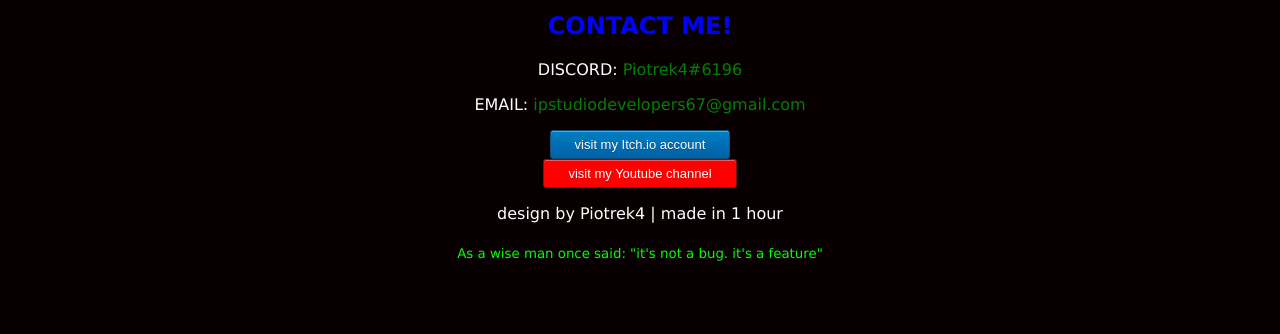
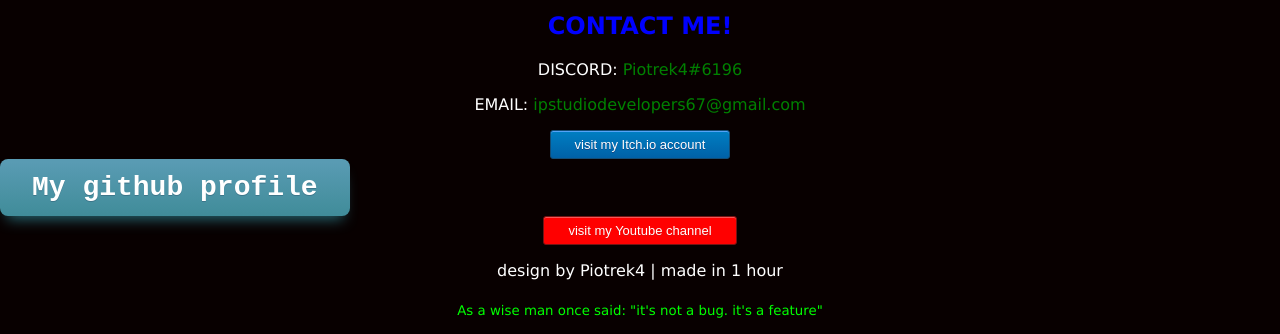
Before and after one commit to PiotrekUnityDeveloper/piotrek4.github.io, a plain HTML site: page index.html in a window 1280 px wide. Shown: the part 4437-4771 px from the top of the page. Before the commit the page ends 4714 px from the top, so only its background shows below. Drawn offline with Linux system fonts and the light colour scheme.

Commit message:
Update index.html

```diff
--- a/index.html
+++ b/index.html
@@ -508,6 +508,34 @@
 	top:1px;
 }
 </style>
+<div class ="button3">
+<a href="#" class="hejkaa">My github profile</a>
+</div>
+<style>
+.hejkaa {
+	box-shadow: 0px 10px 14px -7px #276873;
+	background:linear-gradient(to bottom, #599bb3 5%, #408c99 100%);
+	background-color:#599bb3;
+	border-radius:8px;
+	display:inline-block;
+	cursor:pointer;
+	color:#ffffff;
+	font-family:Courier New;
+	font-size:28px;
+	font-weight:bold;
+	padding:13px 32px;
+	text-decoration:none;
+	text-shadow:0px 1px 0px #3d768a;
+}
+.hejkaa:hover {
+	background:linear-gradient(to bottom, #408c99 5%, #599bb3 100%);
+	background-color:#408c99;
+}
+.hejkaa:active {
+	position:relative;
+	top:1px;
+}
+</style>
 <div class="buttonsh">
 <a href="https://www.youtube.com/channel/UCM9q2NDkEB99gAJ8JV0pVNQ/videos" class="myButton1" align="center">visit my Youtube channel</a> <p><span style="color: #ffffff;">design by Piotrek4 | made in 1 hour</span></p>
 <p><span style="color: #00ff00;"><sub>As a wise man once said: "it's not a bug. it's a feature"</sub></span></p>
```
